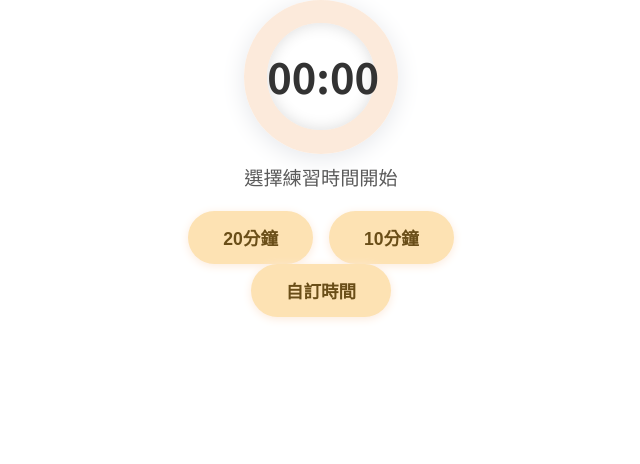
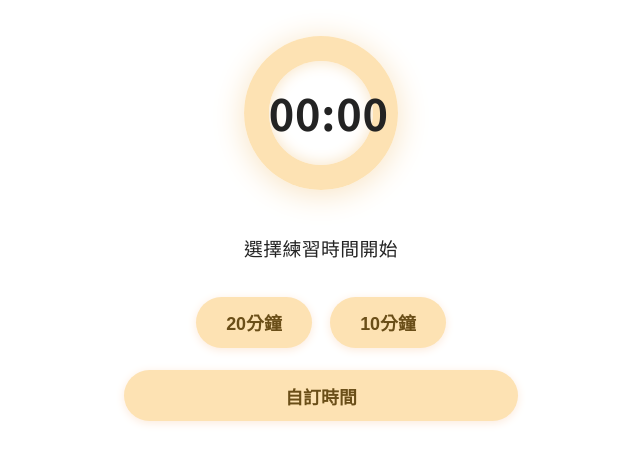
Before and after one commit to MIYABIWANG/testnobasho, a plain HTML site: page index.html in a window 1280 px wide. Shown: the whole page, without its empty margins (319-959 px from the left). Drawn offline with Linux system fonts and the light colour scheme.

Commit message:
Update index.html

```diff
--- a/index.html
+++ b/index.html
@@ -5,7 +5,7 @@
 <meta name="viewport" content="width=device-width, initial-scale=1.0">
 <title>三人小組對話練習計時器</title>
 <style>
-        @import url('https://fonts.googleapis.com/css2?family=Noto+Sans+TC:wght@300;400;500;700&display=swap');
+@import url('https://fonts.googleapis.com/css2?family=Noto+Sans+TC:wght@700&display=swap');
 html, body {
   height: 100%;
   margin: 0;
@@ -15,84 +15,111 @@
 body {
   font-family: 'Noto Sans TC', sans-serif;
 }
+
 .timer-root {
-            /* 這裡控制縮放基準，改這個最大寬高即可 */
+  /* 讓內容鋪滿 Notion 區塊，但最大不超過420px，左右置中 */
   width: 100%;
-            max-width: 400px;
+  max-width: 420px;
   margin: 0 auto;
-            padding: 0;
-            /* 讓所有內容置中 */
+  padding: 0 8px;
+  box-sizing: border-box;
   display: flex;
   flex-direction: column;
   align-items: center;
+  /* 讓內容不會集中在很上面 */
   justify-content: flex-start;
 }
+
 .timer-circle-outer {
   width: 100%;
   aspect-ratio: 1/1;
-            max-width: 100vw;
-            background: conic-gradient(#E67E22 var(--progress, 0%), #FCEADB var(--progress, 0%));
+  background: conic-gradient(#FDE2B3 0% 100%, #f8f8f8 100%);
   border-radius: 50%;
   display: flex;
   align-items: center;
   justify-content: center;
-            box-shadow: 0 4px 24px #e5e7eb;
+  box-shadow: 0 4px 32px #f8e3c2;
+  margin-top: 36px;
 }
+
 .timer-circle-inner {
-            width: 70%;
+  width: 68%;
   aspect-ratio: 1/1;
   background: #fff;
   border-radius: 50%;
   display: flex;
   align-items: center;
   justify-content: center;
-            box-shadow: 0 0 16px #ddd inset;
+  box-shadow: 0 0 16px #f8e3c2 inset;
 }
+
 #timeDisplay {
   width: 100%;
   text-align: center;
-            font-size: 2.6em;
+  font-size: 2.7em;
   font-weight: bold;
-            color: #333;
+  color: #232323;
   user-select: none;
-            line-height: 1;
+  line-height: 1.05;
+  letter-spacing: 0.02em;
 }
-        /* 狀態文字與按鈕組之間的間距用百分比，RWD時永遠等比例 */
+
+/* 狀態文字間距美感調整 */
 .timer-status {
-            margin: 6% 0 0 0;
-            font-size: 1.2em;
-            color: #5a5a5a;
+  margin-top: 44px;
+  margin-bottom: 36px;
+  font-size: 1.18em;
+  color: #232323;
   text-align: center;
+  font-weight: 500;
+  letter-spacing: 0.02em;
 }
+
+/* 按鈕群間距與排版 */
 .timer-btns,
 .timer-controls {
   display: flex;
   flex-wrap: wrap;
-            gap: 4%;
+  gap: 18px;
   justify-content: center;
   align-items: center;
-            margin: 5% 0;
+  margin-bottom: 18px;
 }
+.timer-btns .timer-btn {
+  min-width: 116px;
+}
+
 .timer-btn, .timer-control-btn {
-            font-size: 1.1em;
-            padding: 0.8em 2em;
+  font-size: 1.12em;
+  padding: 0.7em 1.5em;
   border: none;
   border-radius: 999px;
   background: #fde2b3;
   color: #6a4e18;
-            font-weight: 600;
+  font-weight: 700;
   box-shadow: 0 2px 10px #fceadb;
   cursor: pointer;
-            transition: background 0.2s, transform 0.2s;
+  transition: background 0.17s, transform 0.17s;
 }
 .timer-btn:hover, .timer-control-btn:hover {
   background: #ffd591;
   transform: scale(1.05);
 }
+.timer-btn:active, .timer-control-btn:active {
+  background: #fbc96b;
+}
+
+/* "自訂時間"單獨一行並置中 */
+.timer-btns .timer-btn.custom {
+  flex-basis: 100%;
+  margin-top: 4px;
+}
+
+/* 自訂時間輸入區 */
 .timer-custom {
-            margin: 4% 0 0 0;
+  margin: 8px 0 18px 0;
   display: flex;
-            gap: 4%;
+  gap: 10px;
   justify-content: center;
   align-items: center;
 }
@@ -104,13 +131,15 @@
   font-size: 1em;
   text-align: center;
 }
+
 .completionMessage {
-            margin: 8% 0 0 0;
+  margin: 38px 0 0 0;
   text-align: center;
 }
 .completionMessage .emoji {
   font-size: 3em;
 }
+
 /* 緊急動畫 */
 .pulse-animation {
   animation: pulse 2s infinite;
@@ -121,6 +150,8 @@
 }
 @media (max-width: 500px) {
   .timer-root { max-width: 98vw; }
+  .timer-circle-outer { margin-top: 16px; }
+  .timer-status { margin-top: 28px; margin-bottom: 20px; }
 }
 </style>
 </head>
@@ -137,7 +168,7 @@
   <div id="timeButtons" class="timer-btns">
     <button class="timer-btn" onclick="startTimer(20, '練習')">20分鐘</button>
     <button class="timer-btn" onclick="startTimer(10, '討論')">10分鐘</button>
-        <button class="timer-btn" onclick="showCustomInput()">自訂時間</button>
+    <button class="timer-btn custom" onclick="showCustomInput()">自訂時間</button>
   </div>
   <div id="customTimeInput" class="timer-custom" style="display:none;">
     <input type="number" id="customMinutes" min="1" max="60" placeholder="分鐘">
@@ -166,21 +197,17 @@ function startTimer(minutes, type = '練習') {
     totalSeconds = minutes * 60;
     remainingSeconds = totalSeconds;
     isPaused = false;
-
     document.getElementById('timeButtons').style.display = 'none';
     document.getElementById('customTimeInput').style.display = 'none';
     document.getElementById('controlButtons').style.display = '';
     document.getElementById('completionMessage').style.display = 'none';
     document.getElementById('timerDisplayContainer').style.display = '';
-
     document.getElementById('statusText').textContent = `${minutes}分鐘對話${type}進行中...`;
-
     updateDisplay();
     timerInterval = setInterval(() => {
         if (!isPaused) {
             remainingSeconds--;
             updateDisplay();
-
             if (remainingSeconds <= 0) {
                 completeTimer();
             }
@@ -212,29 +239,24 @@ function updateDisplay() {
     const seconds = remainingSeconds % 60;
     const timeString = `${minutes.toString().padStart(2, '0')}:${seconds.toString().padStart(2, '0')}`;
     document.getElementById('timeDisplay').textContent = timeString;
-
-    // 更新進度環
     const progress = ((totalSeconds - remainingSeconds) / totalSeconds) * 100;
     document.getElementById('progressRing').style.setProperty('--progress', `${progress}%`);
-
-    // 最後10秒添加緊急效果
     if (remainingSeconds <= 10 && remainingSeconds > 0) {
         document.getElementById('timeDisplay').classList.add('pulse-animation');
-        document.getElementById('timeDisplay').style.color = '#dc2626'; // 紅色
+        document.getElementById('timeDisplay').style.color = '#dc2626';
         document.getElementById('statusText').textContent = '即將結束！';
     } else {
         document.getElementById('timeDisplay').classList.remove('pulse-animation');
-        document.getElementById('timeDisplay').style.color = '#333';
+        document.getElementById('timeDisplay').style.color = '#232323';
     }
 }
 
 function pauseTimer() {
     isPaused = !isPaused;
     const pauseBtn = document.getElementById('pauseBtn');
-
     if (isPaused) {
         pauseBtn.textContent = '繼續';
-        pauseBtn.style.background = '#bbf7d0'; // 綠色
+        pauseBtn.style.background = '#bbf7d0';
         pauseBtn.style.color = '#166534';
         document.getElementById('statusText').textContent = '計時器已暫停';
     } else {
@@ -251,19 +273,16 @@ function resetTimer() {
     remainingSeconds = 0;
     totalSeconds = 0;
     isPaused = false;
-
     document.getElementById('timeDisplay').textContent = '00:00';
     document.getElementById('timeDisplay').classList.remove('pulse-animation');
-    document.getElementById('timeDisplay').style.color = '#333';
+    document.getElementById('timeDisplay').style.color = '#232323';
     document.getElementById('progressRing').style.setProperty('--progress', '0%');
     document.getElementById('statusText').textContent = '選擇練習時間開始';
-
     document.getElementById('timerDisplayContainer').style.display = '';
     document.getElementById('timeButtons').style.display = '';
     document.getElementById('controlButtons').style.display = 'none';
     document.getElementById('customTimeInput').style.display = 'none';
     document.getElementById('completionMessage').style.display = 'none';
-
     const pauseBtn = document.getElementById('pauseBtn');
     pauseBtn.textContent = '暫停';
     pauseBtn.style.background = '#fde2b3';
@@ -272,12 +291,9 @@ function resetTimer() {
 
 function completeTimer() {
     clearInterval(timerInterval);
-
     playCompletionSound();
-
     document.getElementById('timerDisplayContainer').style.display = 'none';
     document.getElementById('controlButtons').style.display = 'none';
-
     document.getElementById('completionMessage').style.display = '';
 }
 
@@ -299,9 +315,7 @@ function playCompletionSound() {
                 oscillator.stop(audioContext.currentTime + 0.3);
             }, index * 200);
         });
-    } catch (error) {
-        // do nothing on fail
-    }
+    } catch (error) {}
 }
 </script>
 </body>
```
Lines whose indentation alone changed are shown as unchanged.
